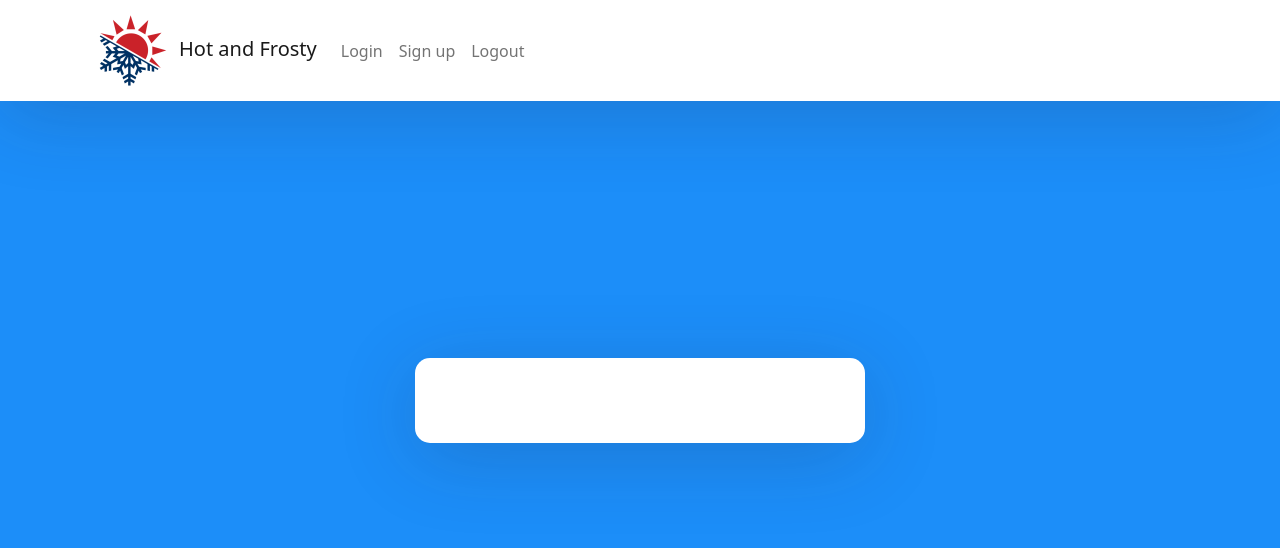
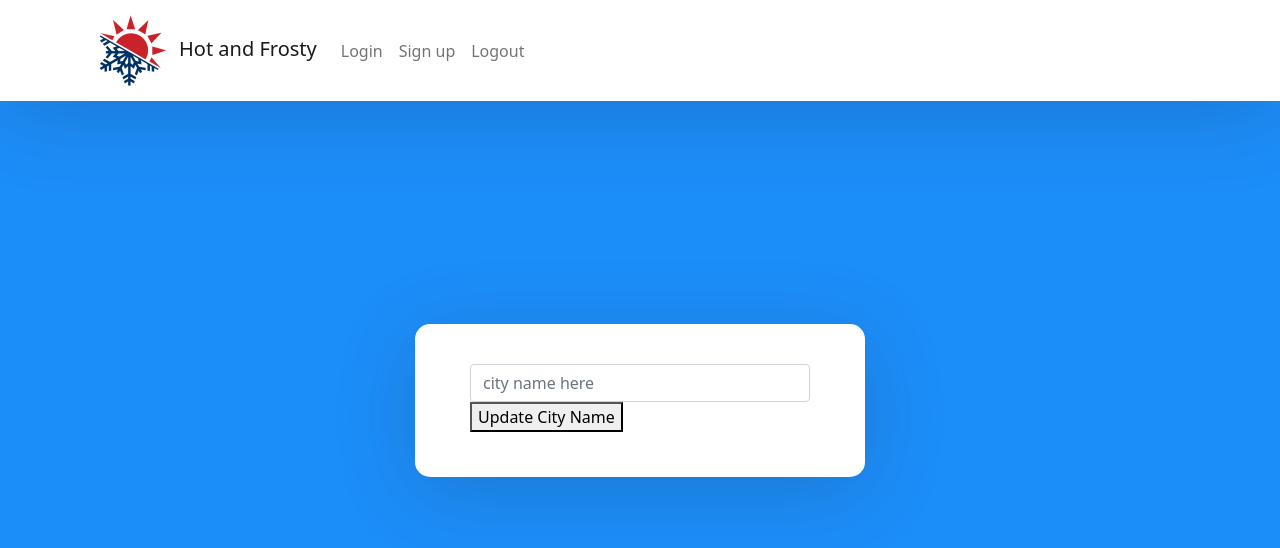
Before and after one commit to bethel-school-of-technology/team-pixel-punks-frontend, a React (Create React App) app: page /update-city/1 in a window 1280 px wide. Shown: the top 548 px of the page. Built offline with nearby package versions, Linux system fonts and the light colour scheme.

Commit message:
component, linkbutton, and form created
I added the route to the App.js, created the update city component, added the button/link on the locations page which will pass the locationId to the updatecity page.  upon submit will only console log the new city name

```diff
--- a/src/App.js
+++ b/src/App.js
@@ -8,6 +8,7 @@ import Login from './Components/Login';
 import SignUp from './Components/signup.component';
 import Locations from './Components/Locations';
 import Logout from './Components/Logout';
+import UpdateCity from './Components/UpdateCity';
 
 
 
@@ -87,7 +88,7 @@ function App() {
               <Route path="/sign-up" element={<SignUp />} />
               <Route path="/logout" element={<Logout />} />
               <Route path="/locations/" element={<Locations />} />
-
+              <Route path="/update-city/:id" element={<UpdateCity />} />
             </Routes>
           </div>
         </div>
--- a/src/Components/Locations.js
+++ b/src/Components/Locations.js
@@ -1,8 +1,9 @@
 
 import React, { useState, useEffect } from 'react';
-import { Navigate, useNavigate } from 'react-router-dom';
+import { useNavigate, Link } from 'react-router-dom';
 // import axios from 'axios';
 import API from '../Services/API';
+import UpdateCity from './UpdateCity';
 
 //     static data = [
 //   { cityName: "City 1", frostAlert: <svg xmlns="http://www.w3.org/2000/svg" width="16" height="16" fill="blue" class="bi bi-snow" viewBox="0 0 16 16">
@@ -26,6 +27,7 @@ import API from '../Services/API';
 const Locations = () => {
     const [user, setUser] = useState([]);
     const [locations, setLocations] = useState([]);
+    const navigate = useNavigate;
 
     useEffect(() => {
         API.getUserLocations()
@@ -81,6 +83,7 @@ const Locations = () => {
                                 <div key={idx}>
                                     <ul className="list-group">
                                         <li className="list-group-item">{location.Zipcode} - {location.City}</li>
+                                        <Link to={`/update-city/:${location.LocationId}`} >update city Name</Link>
                                         <button className="btn btn-primary" onClick={() => API.deleteLocation(location.LocationId)}>Delete Location</button>
                                     </ul>
                                 </div>
--- /dev/null
+++ b/src/Components/UpdateCity.js
@@ -0,0 +1,44 @@
+import React, { useState } from 'react';
+import API from '../Services/API';
+import { useParams } from 'react-router-dom';
+
+const UpdateCity = () => {
+  let { id } = useParams();
+
+  const [newCity, setNewCity] = useState({
+    LocationId: id,
+    City: ""
+  });
+
+  const handleSubmit = (event) => {
+
+        event.preventDefault();
+        console.log(newCity.City);
+        //API.addLocation({userId: user.UserId, zipcode: newLocation.zipcode});
+        //call function to refresh
+    }
+
+    const handleChange = (event) => {
+      const { value } = event.target
+      setNewCity({...newCity, City: value})
+  }
+
+
+  return (
+    <div>
+      <form className="input" onSubmit={handleSubmit}>
+                    <input
+                        onChange={handleChange}
+                        type="text"
+                        className="form-control"
+                        placeholder="city name here"
+                        name="city"
+                        value={newCity.City}
+                    />
+                    <button >Update City Name</button>
+                </form>
+    </div>
+  )
+}
+
+export default UpdateCity;
```
